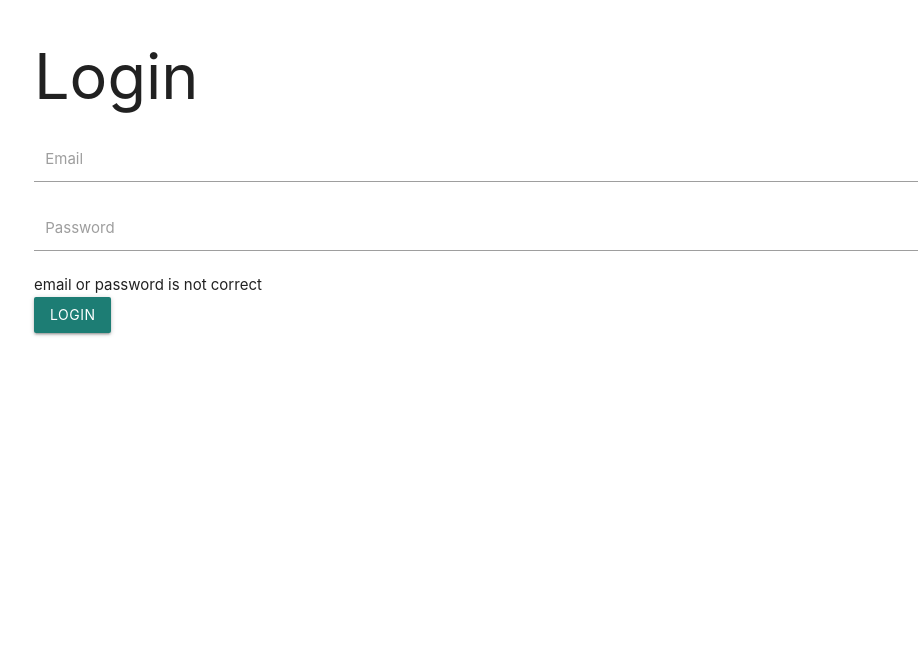
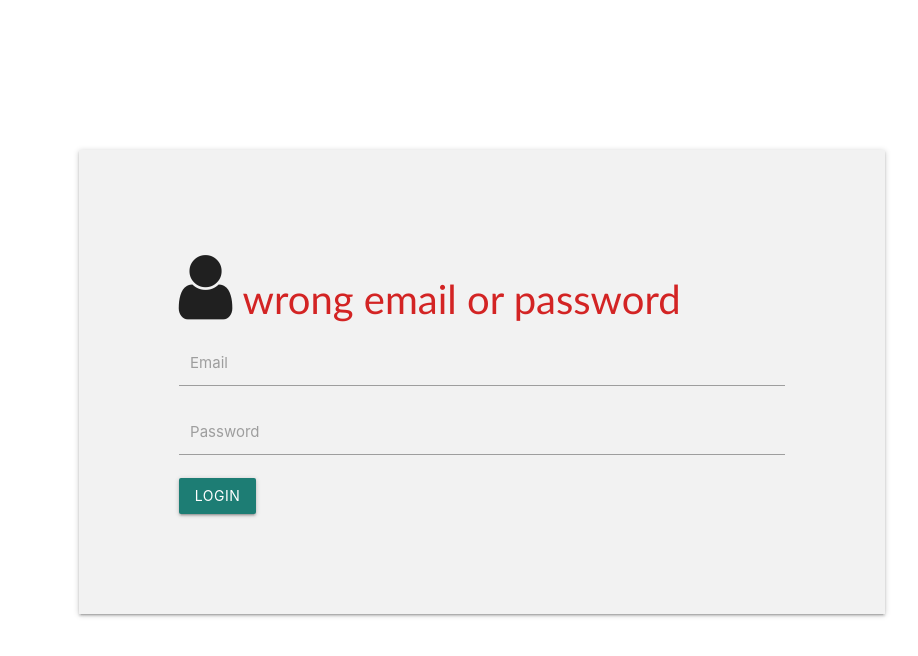
Before and after one commit to djukicaleksa/BIT-Final-Project, a React (Create React App) app in the folder react-interview-reports/: page /login in a window 1280 px wide. Both pictures are taken after a click on the button "LOGIN". Shown: the top 656 px of the page, without its empty margins (158-1076 px from the left). Built offline with nearby package versions, Linux system fonts and the light colour scheme; no server answers.

Commit message:
report page done

```diff
--- a/react-interview-reports/public/index.html
+++ b/react-interview-reports/public/index.html
@@ -23,6 +23,7 @@
       work correctly both with client-side routing and a non-root public URL.
       Learn how to configure a non-root public URL by running `npm run build`.
     -->
+  <link rel="stylesheet" href="https://cdnjs.cloudflare.com/ajax/libs/font-awesome/4.7.0/css/font-awesome.min.css">
   <title>React App</title>
 </head>
 
--- a/react-interview-reports/src/components/Admin/LoginPage/LoginPage.js
+++ b/react-interview-reports/src/components/Admin/LoginPage/LoginPage.js
@@ -1,6 +1,7 @@
 import React from 'react';
 import { TextInput, Container, Button } from 'react-materialize';
 import { postAdmin } from '../../../services/serviceAdmin';
+import styles from './LoginPage.module.css';
 
 class LoginPage extends React.Component {
     constructor(props) {
@@ -8,23 +9,24 @@ class LoginPage extends React.Component {
         this.state = {
             email: '',
             password: '',
-            error: false
+            accessToken: null,
+            wrongUser: false
         }
     }
-    loginData = (event) => {
+    loginCheck = (event) => {
         this.setState({ [event.target.name]: event.target.value })
     }
 
     submitData = () => {
+
         postAdmin(this.state)
             .then(response => {
                 console.log(response);
-                this.props.history.push('/admin')
-                sessionStorage.setItem('validate', true)
+                this.props.history.push('/admin');
             })
             .catch(error => {
-                console.log(error)
-                this.setState({ error: true });
+                console.log(error);
+                this.setState({ wrongUser: true })
             });
     }
 
@@ -33,26 +35,27 @@ class LoginPage extends React.Component {
     render() {
         return (
             <Container>
-                <h1>Login</h1>
+                <div className={styles.loginForm}>
+                    <div><i className={`fa fa-user ${styles.user}`}>
+                        {this.state.wrongUser ? <span className={styles.wrong}> wrong email or password</span> : ""}
+                    </i>
+                    </div>
                     <TextInput
-                    onChange={this.loginData}
+                        onChange={this.loginCheck}
                         email
-                    id="TextInput-4"
                         label="Email"
                         name="email"
                         validate
                     />
 
                     <TextInput
-                    onChange={this.loginData}
-                    id="TextInput-4"
+                        onChange={this.loginCheck}
                         label="Password"
                         name="password"
                         password
                     />
-                {this.state.error ? <div>email or password is not correct</div> : ""}
                     <Button onClick={this.submitData}>Login</Button>
-
+                </div>
             </Container >
         )
     }
--- /dev/null
+++ b/react-interview-reports/src/components/Admin/LoginPage/LoginPage.module.css
@@ -0,0 +1,18 @@
+.loginForm {
+    position: relative;
+    width: 90%;
+    margin: 150px auto 0px auto;
+    padding: 100px;
+    background-color: #f2f2f2;
+    box-shadow: 0 2px 2px 0 rgba(0, 0, 0, .14), 0 3px 1px -2px rgba(0, 0, 0, .12), 0 1px 6px 0 rgba(0, 0, 0, 0.2);
+}
+
+.user {
+    font-size: 75px;
+}
+
+.wrong {
+    color: rgb(211, 36, 36);
+    font-family: 'Gill Sans', 'Gill Sans MT', Calibri, 'Trebuchet MS', sans-serif;
+    font-size: 40px;
+}
--- a/react-interview-reports/src/components/Admin/ReportsPage/Report.js
+++ b/react-interview-reports/src/components/Admin/ReportsPage/Report.js
@@ -16,6 +16,12 @@ const Report = ({ company, name, date, status }) => {
             <td>
                 {status}
             </td>
+            <td>
+                <i className="fa fa-eye"></i>
+            </td>
+            <td>
+                <i className="fa fa-close"></i>
+            </td>
         </tr>
     )
 }
--- a/react-interview-reports/src/components/Admin/ReportsPage/ReportsPage.js
+++ b/react-interview-reports/src/components/Admin/ReportsPage/ReportsPage.js
@@ -1,7 +1,7 @@
 import React from 'react';
 import { servicePeople } from '../../../services/servicePeople';
 import { AdminHeader } from '../AdminHeader/AdminHeader';
-import { Table } from 'react-materialize';
+import { Table, Container } from 'react-materialize';
 import { Report } from './Report';
 
 class ReportPage extends React.Component {
@@ -20,7 +20,7 @@ class ReportPage extends React.Component {
             <div>
                 <AdminHeader />
 
-
+                <Container>
                     <Table>
                         <thead>
                             <tr>
@@ -50,9 +50,7 @@ class ReportPage extends React.Component {
 
                         </tbody>
                     </Table>
-
-
-
+                </Container>
             </div>
         )
     }
```
Also changed, not shown: react-interview-reports/src/components/Admin/LoginPage.js (deleted, +0 -60 lines). Lines whose indentation alone changed are shown as unchanged.
